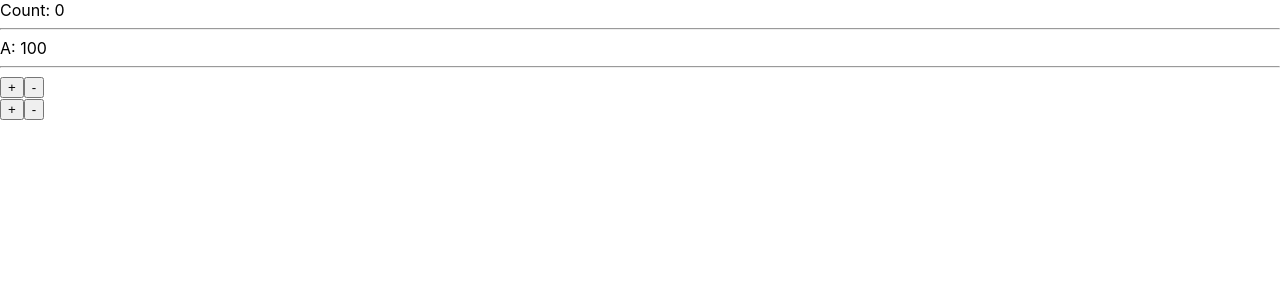
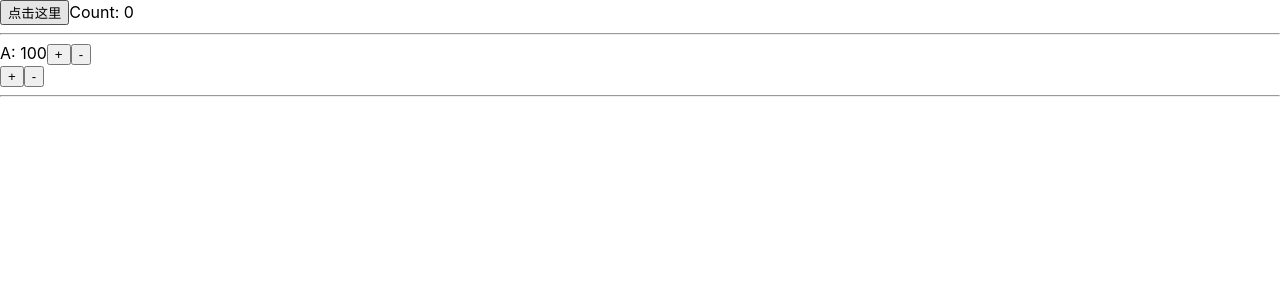
Before and after one commit to youngcaden/react-hooks-learning, a React (Create React App) app: page /hooks in a window 1280 px wide. Shown: the top 300 px of the page. Built offline with nearby package versions, Linux system fonts and the light colour scheme.

Commit message:
add example for ReactDOM.createPortal()

```diff
--- a/src/components/Hooks.js
+++ b/src/components/Hooks.js
@@ -1,6 +1,6 @@
 
 import React, { useState, useCallback, useEffect } from 'react'
-
+import ReactDOM from 'react-dom';
 
 function Counter() {
     const [count, setCount] = useState(0);
@@ -21,6 +21,11 @@ function Counter() {
     }, [fn])
     // 当dependency数组里面是f1时，不管更新count还是a，都会执行里面的函数，打印出this is effect
     // 当dependency数组里面是fn时，只有更新a时才会执行该函数
+
+    const hanldeClick = () =>{
+        console.log("handle click function execute....")
+    }
+
     return (
         <>
 
@@ -28,14 +33,28 @@ function Counter() {
             <hr/>
 
             A: {a}
-            <hr/>
+
             <button onClick={() => setCount(count + 1)}>+</button>
             <button onClick={() => setCount(count - 1)}>-</button>
             <br />
             <button onClick={() => setA(a + 1)}>+</button>
             <button onClick={() => setA(a - 1)}>-</button>
+            <hr/>
+
+            <Portals>
+                <button onClick={ hanldeClick }>点击这里 </button>
+
+            </Portals>
+
         </>
     );
 }
 
+
+function Portals(props){
+    return ReactDOM.createPortal(props.children, document.querySelector('#root'))
+}
+
+
+
 export default Counter
```
Also changed, not shown: 1 other file (tests, documents, lock files or other folders).
